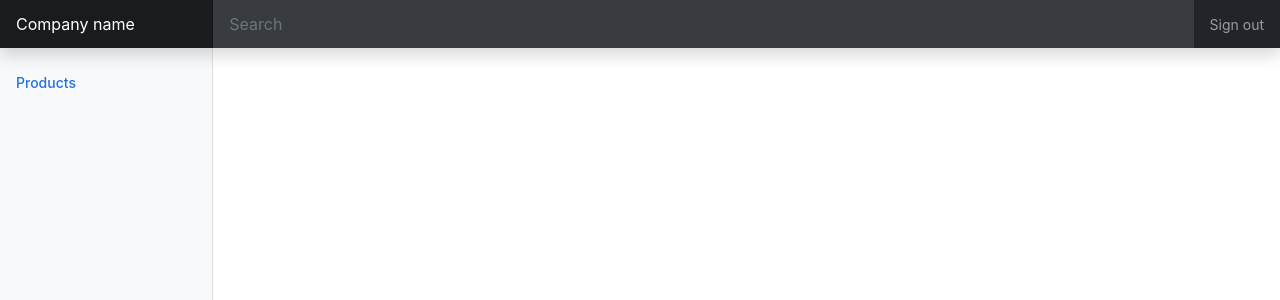
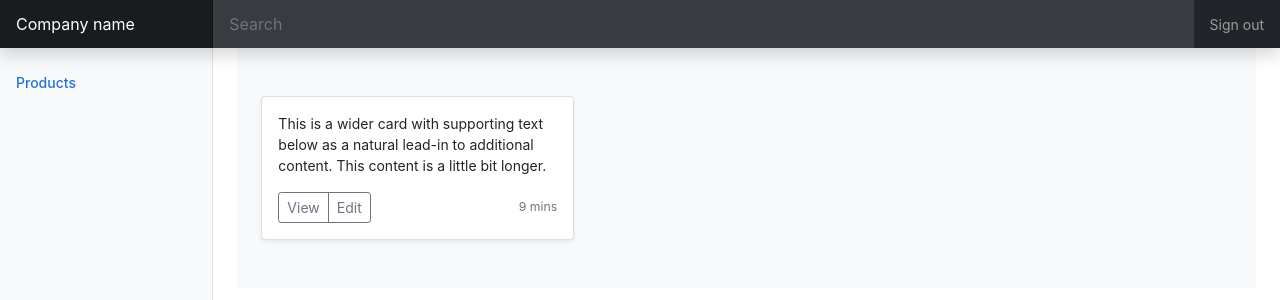
Before and after one commit to heuristicwave/MSA-GYM, a React (Create React App) app in the folder msa-front/: page / in a window 1280 px wide. Shown: the top 300 px of the page. Built offline with nearby package versions, Linux system fonts and the light colour scheme.

Commit message:
Add MainApp Front

```diff
--- a/msa-front/src/App.tsx
+++ b/msa-front/src/App.tsx
@@ -3,6 +3,7 @@
 import "./App.css";
 import Menu from "./components/Menu";
 import Nav from "./components/Nav";
+import Main from "./main/Main";
 import Products from "./admin/Products";
 import { BrowserRouter, Route } from "react-router-dom";
 
@@ -15,6 +16,7 @@
           <Menu />
           <main className="col-md-9 ms-sm-auto col-lg-10 px-md-4">
             <BrowserRouter>
+              <Route path="/" component={Main} />
               <Route path="/admin/products" component={Products} />
             </BrowserRouter>
           </main>
--- /dev/null
+++ b/msa-front/src/main/Main.tsx
@@ -0,0 +1,44 @@
+import React from "react";
+
+const Main = () => {
+  return (
+    <main>
+      <div className="album py-5 bg-light">
+        <div className="container">
+          <div className="row row-cols-1 row-cols-sm-2 row-cols-md-3 g-3">
+            <div className="col">
+              <div className="card shadow-sm">
+                <div className="card-body">
+                  <p className="card-text">
+                    This is a wider card with supporting text below as a natural
+                    lead-in to additional content. This content is a little bit
+                    longer.
+                  </p>
+                  <div className="d-flex justify-content-between align-items-center">
+                    <div className="btn-group">
+                      <button
+                        type="button"
+                        className="btn btn-sm btn-outline-secondary"
+                      >
+                        View
+                      </button>
+                      <button
+                        type="button"
+                        className="btn btn-sm btn-outline-secondary"
+                      >
+                        Edit
+                      </button>
+                    </div>
+                    <small className="text-muted">9 mins</small>
+                  </div>
+                </div>
+              </div>
+            </div>
+          </div>
+        </div>
+      </div>
+    </main>
+  );
+};
+
+export default Main;
```
